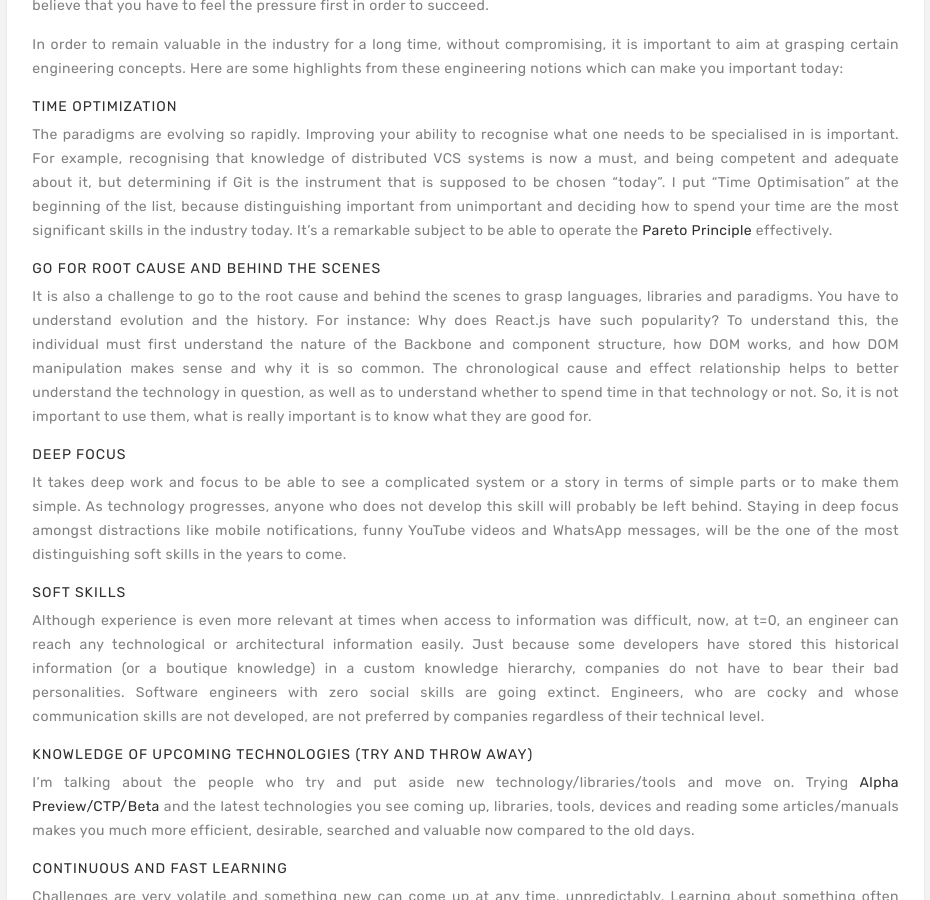
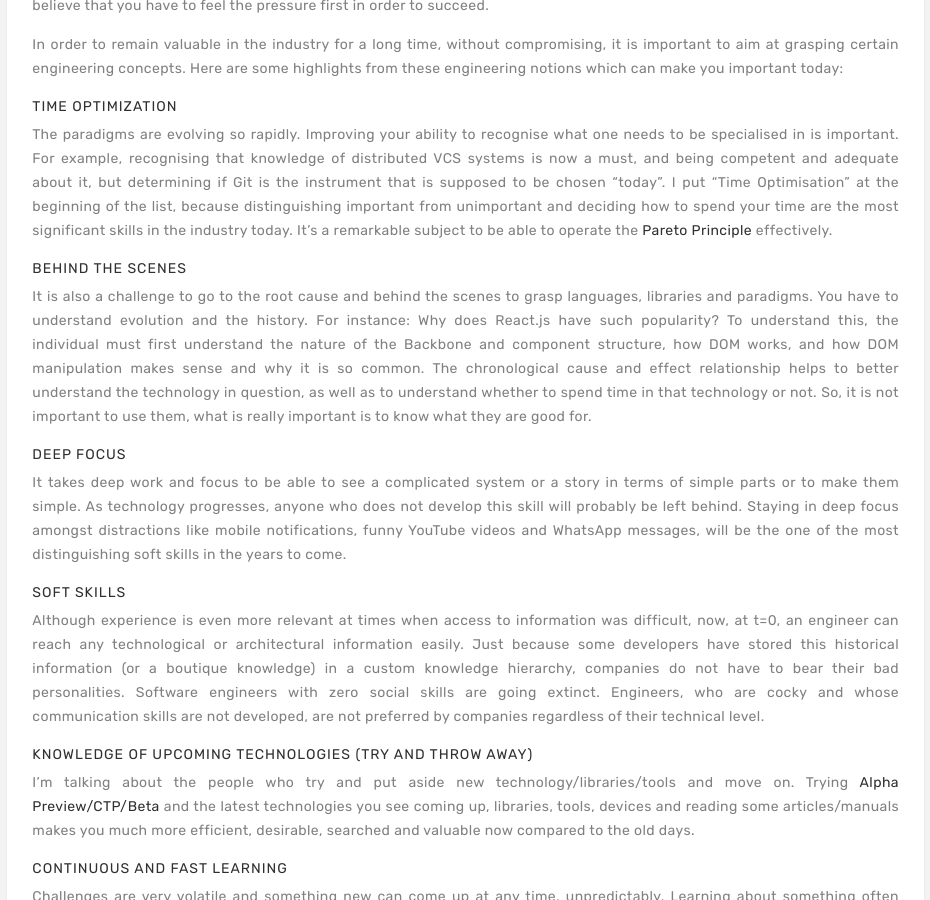
Before and after one commit to eevirgen/erk.github.io, a Jekyll site: the page built from _posts/2021-02-23-evolution-of-a-good-software-engineer.md, in a window 1280 px wide and 900 px high, scrolled down 1418 px. Shown: the whole window, without its empty margins (271-1201 px from the left). Built offline with Jekyll 4.4.1, drawn with Linux system fonts in a browser that asks for light colours; nearby versions of some CDN libraries; some web fonts are replaced; library files that are not in the unit come from our copies; comment, search, counter and statistics services are not loaded.

Commit message:
Specialist of Generalism

```diff
--- a/_posts/2021-02-23-evolution-of-a-good-software-engineer.md
+++ b/_posts/2021-02-23-evolution-of-a-good-software-engineer.md
@@ -32,7 +32,7 @@ In order to remain valuable in the industry for a long time, without compromisin
 The paradigms are evolving so rapidly. Improving your ability to recognise what one needs to be specialised in is important. For example, recognising that knowledge of distributed VCS systems is now a must, and being competent and adequate about it, but determining if Git is the instrument that is supposed to be chosen “today”.
 I put “Time Optimisation” at the beginning of the list, because distinguishing important from unimportant and deciding how to spend your time are the most significant skills in the industry today. It’s a remarkable subject to be able to operate the [Pareto Principle](https://en.wikipedia.org/wiki/Pareto_principle){:target="_blank"} effectively.
 
-##### Go for root cause and behind the scenes
+##### Behind the scenes
 
 It is also a challenge to go to the root cause and behind the scenes to grasp languages, libraries and paradigms. You have to understand evolution and the history. For instance: Why does React.js have such popularity? To understand this, the individual must first understand the nature of the Backbone and component structure, how DOM works, and how DOM manipulation makes sense and why it is so common. The chronological cause and effect relationship helps to better understand the technology in question, as well as to understand whether to spend time in that technology or not. So, it is not important to use them, what is really important is to know what they are good for.
 
```
